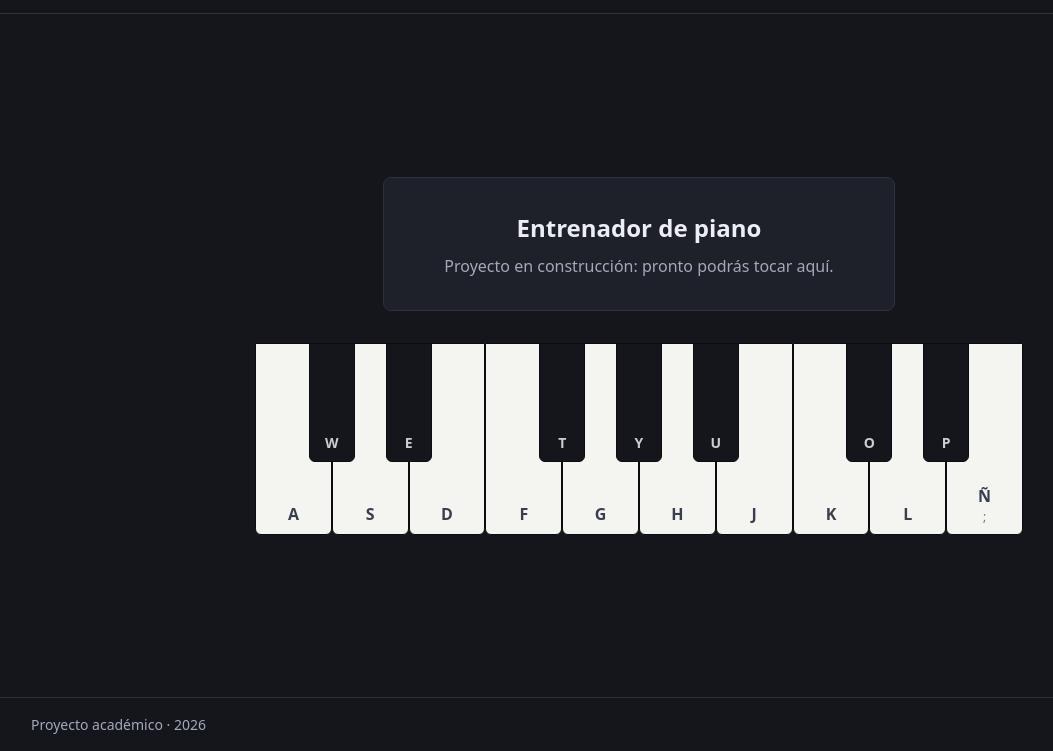
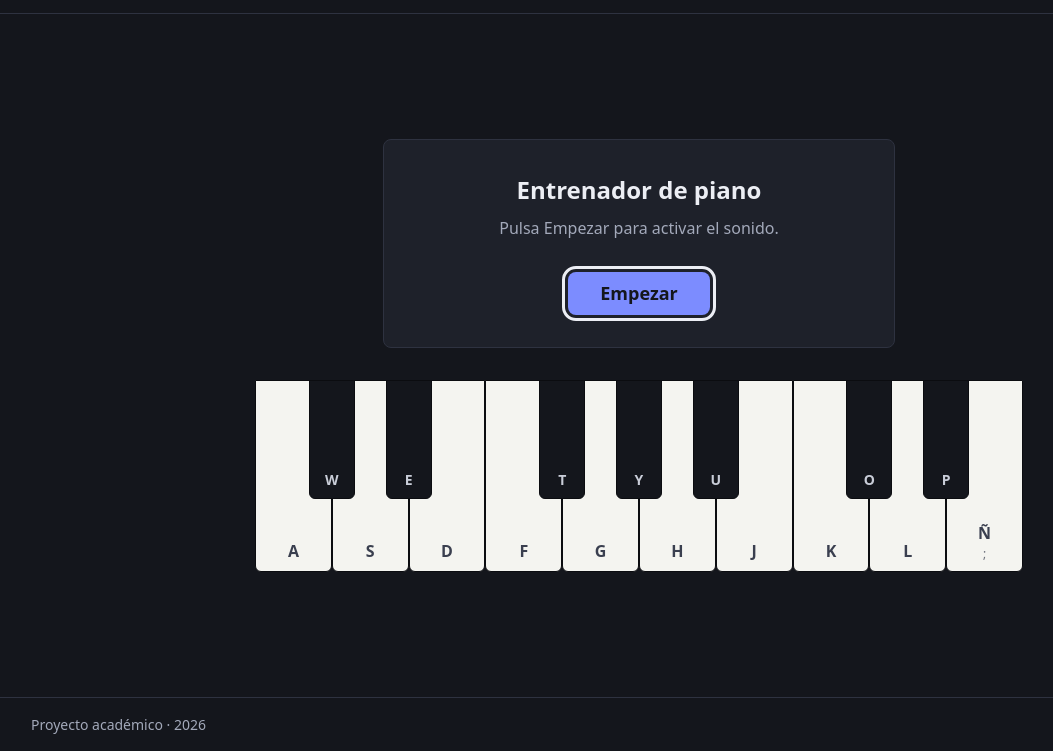
Before and after one commit to RODOLFO-DIAZ/falling-notes-piano, a plain HTML site: page index.html in a window 1280 px wide. Shown: the part 49-800 px from the top of the page, without its empty margins (1-1054 px from the left). Drawn offline with Linux system fonts and the light colour scheme.

Commit message:
feat: unlock audio on the first user gesture (Start screen)
- Replace the status screen with a Start screen whose button is
  focused on load, so Enter or Space can start without a mouse
- Add audio.unlock() to create and resume the AudioContext inside
  the user gesture
- Keep audio.play() silent until the audio is unlocked
- Hide the Start screen once it is pressed
- Add a .button style with hover and a visible focus outline

Decision: an explicit Start button makes the gesture browsers require
visible and reliable, instead of relying on the first key press;
play() stays silent before unlock so no suspended context is created.
Risks: no message is shown if resume() fails; keys do not play yet,
that comes in the next commit.

Refs: FNP-8

```diff
--- a/css/styles.css
+++ b/css/styles.css
@@ -8,6 +8,8 @@
     --color-text: #eceef4;
     --color-muted: #a3a9ba;
     --color-accent: #7c8cff;
+    --color-accent-hover: #98a4ff;
+    --color-button-text: #14161c;
 
     --font-body: system-ui, "Segoe UI", Roboto, Arial, sans-serif;
 
@@ -115,6 +117,31 @@ p {
 }
 
 /* ==========================================================================
+   Buttons
+   ========================================================================== */
+.button {
+    margin-top: var(--space-lg);
+    padding: var(--space-sm) var(--space-lg);
+    border: 0;
+    border-radius: var(--radius-md);
+    background-color: var(--color-accent);
+    color: var(--color-button-text);
+    font: inherit;
+    font-size: 1.125rem;
+    font-weight: 600;
+    cursor: pointer;
+}
+
+.button:hover {
+    background-color: var(--color-accent-hover);
+}
+
+.button:focus-visible {
+    outline: 3px solid var(--color-text);
+    outline-offset: 3px;
+}
+
+/* ==========================================================================
    Piano
    ========================================================================== */
 /* White keys sit side by side; black keys are lifted out of the row and
--- a/index.html
+++ b/index.html
@@ -17,9 +17,10 @@
 
     <!-- Screens -->
     <main id="app" class="app">
-        <section id="status-screen" class="screen" aria-labelledby="status-title">
-            <h2 id="status-title" class="screen-title">Entrenador de piano</h2>
-            <p id="status-message" class="screen-text">Cargando…</p>
+        <section id="start-screen" class="screen" aria-labelledby="start-title">
+            <h2 id="start-title" class="screen-title">Entrenador de piano</h2>
+            <p class="screen-text">Pulsa Empezar para activar el sonido.</p>
+            <button id="start-button" class="button" type="button" autofocus>Empezar</button>
         </section>
 
         <section id="piano" class="piano" aria-label="Teclado de piano"></section>
--- a/js/audio.js
+++ b/js/audio.js
@@ -17,18 +17,11 @@ const VOICE_PEAK_GAIN = 0.2;
 // Triangle is softer than square or sawtooth and fuller than sine.
 const WAVEFORM = "triangle";
 
+// Stays null until unlock(), so nothing sounds before the user starts.
 let context = null;
 
-// Created on first use, not at import time: browsers keep an audio context
-// made before any user gesture suspended.
-function getContext() {
-    context ??= new AudioContext();
-    return context;
-}
-
 // One oscillator per note: Web Audio oscillators can only start once.
-function playVoice(frequency) {
-    const audioContext = getContext();
+function playVoice(audioContext, frequency) {
     const start = audioContext.currentTime;
     const end = start + ATTACK_TIME + FADE_OUT_TIME;
 
@@ -49,7 +42,18 @@ function playVoice(frequency) {
 }
 
 export const audio = Object.freeze({
+    // Must run inside a user gesture (a click or a key press): browsers
+    // keep an audio context suspended until the user interacts with the page.
+    unlock() {
+        context ??= new AudioContext();
+        return context.resume();
+    },
+
+    // Silent until unlock() has run.
     play(pitch) {
-        playVoice(frequencyOf(pitch));
+        if (!context) {
+            return;
+        }
+        playVoice(context, frequencyOf(pitch));
     },
 });
--- a/js/main.js
+++ b/js/main.js
@@ -4,17 +4,25 @@
 import { renderKeyboard } from "./keyboard.js";
 import { initPiano } from "./piano.js";
 import { bindKeyboardInput, bindPointerInput, bindFocusLoss } from "./input.js";
+import { audio } from "./audio.js";
 
-const READY_MESSAGE = "Proyecto en construcción: pronto podrás tocar aquí.";
+// The click on Start is the user gesture the browser needs to allow sound.
+function bindStartScreen() {
+    const startScreen = document.getElementById("start-screen");
+    const startButton = document.getElementById("start-button");
+    startButton.addEventListener("click", () => {
+        audio.unlock();
+        startScreen.hidden = true;
+    }, { once: true });
+}
 
 function init() {
-    const message = document.getElementById("status-message");
-    message.textContent = READY_MESSAGE;
     const pianoElement = document.getElementById("piano");
     initPiano(renderKeyboard(pianoElement));
     bindKeyboardInput();
     bindPointerInput(pianoElement);
     bindFocusLoss();
+    bindStartScreen();
 }
 
 init();
```
